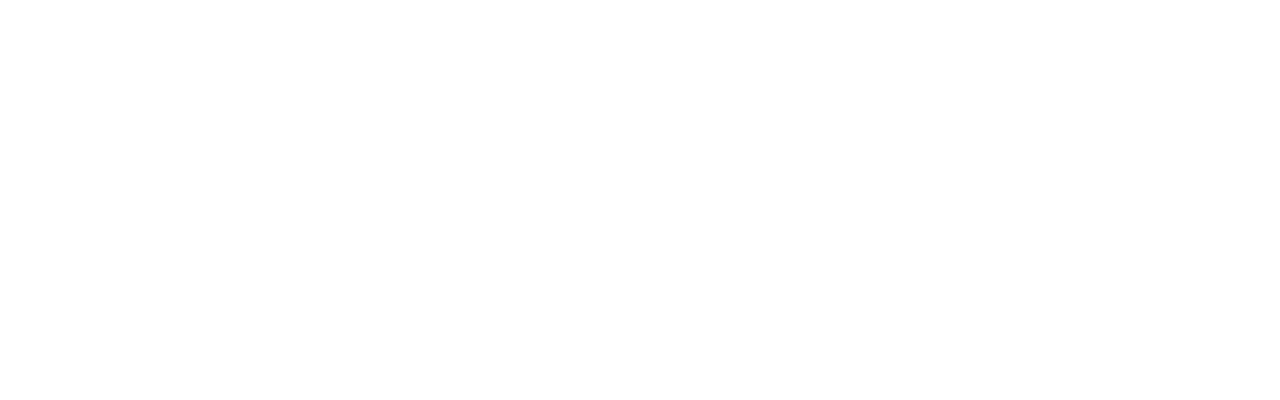
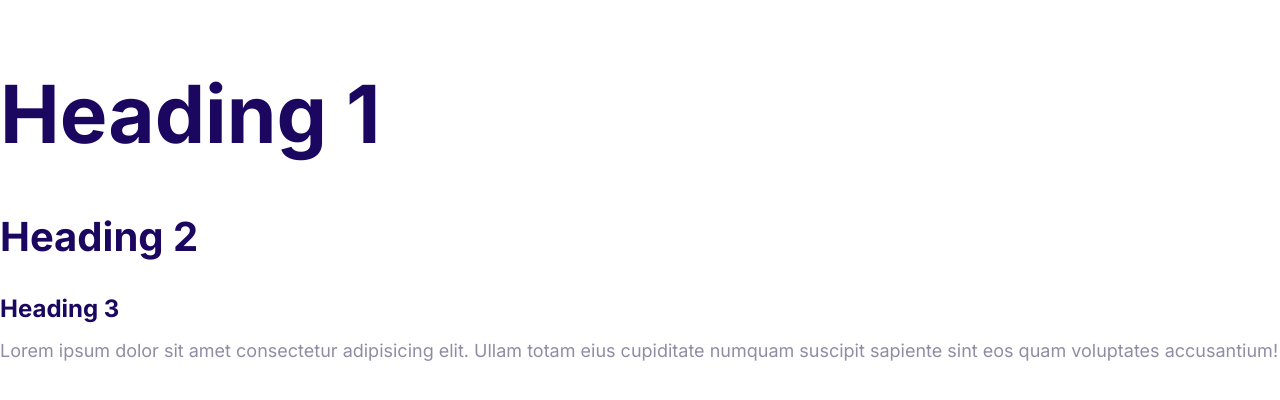
Before and after one commit to Finral23/first-project, a plain HTML site: page index.html in a window 1280 px wide. Drawn offline with Linux system fonts and the light colour scheme.

Commit message:
Define the styles for the fonts.

```diff
--- a/css/styles.css
+++ b/css/styles.css
@@ -1,3 +1,7 @@
+html {
+    font-size: 62.5%;
+}
+
 :root {
     --color-primary: #2584ff;
     --color-secondary: #00d9ff;
@@ -5,3 +9,51 @@
     --color-headings: #1b0760;
     --color-body: #918ca4;
 }
+
+body {
+    font-family: Inter, Arial, Helvetica, sans-serif;
+    color: var(--color-body);
+    font-size: 2.4rem;
+    line-height: 1.5;
+}
+
+h1,
+h2,
+h3 {
+    color: var(--color-headings);
+    margin-bottom: 1rem;
+}
+
+h1 {
+    font-size: 7rem;
+}
+
+h2 {
+    font-size: 4rem;
+}
+
+h3 {
+    font-size: 3rem;
+}
+
+p {
+    margin-top: 0;
+}
+
+@media screen and (min-width: 1024px) {
+    body {
+        font-size: 1.8rem;
+    }
+
+    h1 {
+        font-size: 8rem;
+    }
+
+    h2 {
+        font-size: 4rem;
+    }
+
+    h3 {
+        font-size: 2.4rem;
+    }
+}
--- a/index.html
+++ b/index.html
@@ -4,9 +4,23 @@
     <meta charset="UTF-8" />
     <meta http-equiv="X-UA-Compatible" content="IE=edge" />
     <meta name="viewport" content="width=device-width, initial-scale=1.0" />
-    <title>Document</title>
+    <title>Project glina</title>
+    <link rel="preconnect" href="https://fonts.googleapis.com" />
+    <link rel="preconnect" href="https://fonts.gstatic.com" crossorigin />
+    <link
+      href="https://fonts.googleapis.com/css2?family=Inter:wght@400;700&display=swap"
+      rel="stylesheet"
+    />
     <link rel="stylesheet" href="css/normalize.css" />
     <link rel="stylesheet" href="css/styles.css" />
   </head>
-  <body></body>
+  <body>
+    <h1>Heading 1</h1>
+    <h2>Heading 2</h2>
+    <h3>Heading 3</h3>
+    <p>
+      Lorem ipsum dolor sit amet consectetur adipisicing elit. Ullam totam eius
+      cupiditate numquam suscipit sapiente sint eos quam voluptates accusantium!
+    </p>
+  </body>
 </html>
```
